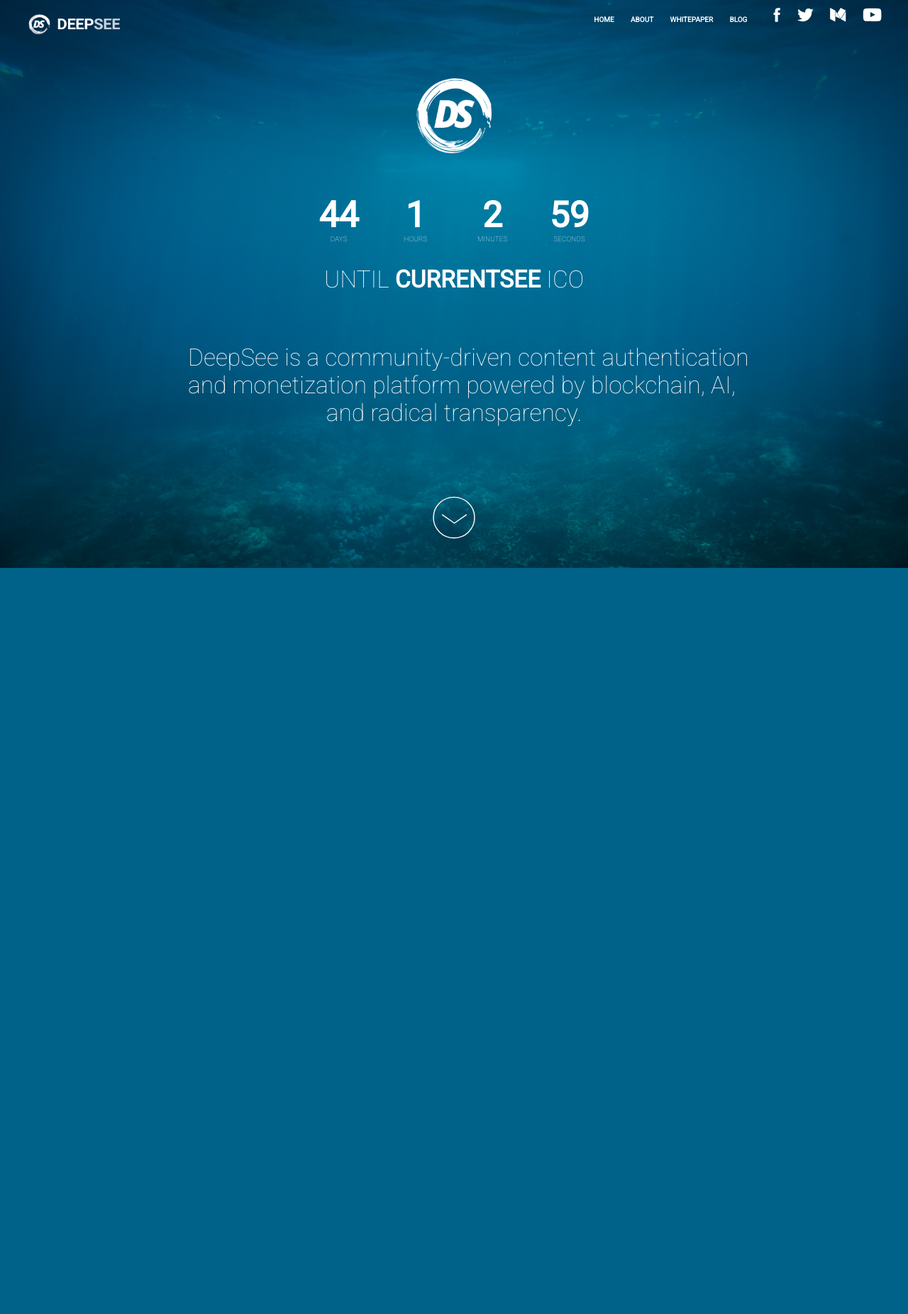
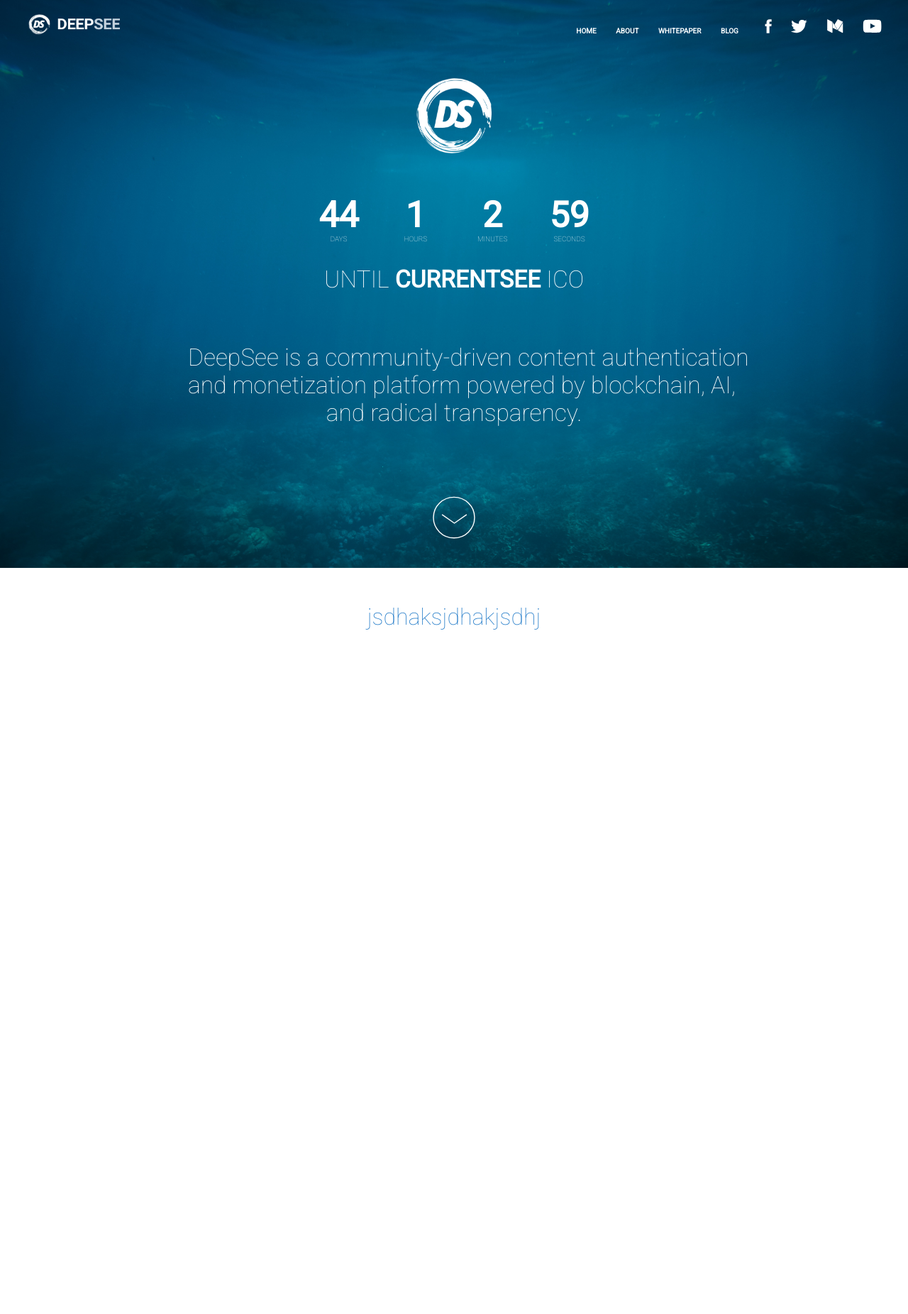
Before and after one commit to Kyle772/deepsee-landing-page, a PHP site: page / in a window 1280 px wide. Shown: the top 1851 px of the page at 71% size. Before the commit the page ends 800 px from the top, so only its background shows below. Run offline with PHP 8.4, Linux system fonts and the light colour scheme; some libraries are stand-ins or nearby versions.

Commit message:
viewport meta tag

```diff
--- a/css/styles.css
+++ b/css/styles.css
@@ -44,20 +46,9 @@
 #link-nav-list, #social-media-nav-list {
   display: inline-block;
   list-style-type: none;
+  font-size: 1.5em;
   float: right;
   padding-right: 22px;
-}
-
-.nav-a {
-  text-decoration: none;
-  color: white;
-  font-size: 10px;
-  font-weight: bold;
-}
-
-li {
-  padding-right: 15px;
-  display: inline;
 }
 
 #top-left-logo {
@@ -182,5 +185,38 @@
     padding-top: 73px;
   }
 
+}
+
+/*explore deepsee section*/
+
+#explore-deepsee {
+  height: 1000px;
+  width: 100%;
+  color: #297FCA;
+  font-weight: 100;
+}
+
+#explore-deepsee-title {
+  font-size: 2em;
+  width: 50%;
+  text-align: center;
+  padding-top: 50px;
+  margin: 0 auto;
 
 }
+
+#explore-deepsee-blurb {
+  font-size: .7em;
+  height: 150px;
+}
+
+#whitepaper-button-icon {
+  height: 20px;
+  width: 20px;
+}
+
+@media (max-width: 900px) {
+}
+
+@media (max-width: 700px) {
+}
--- a/index.html
+++ b/index.html
@@ -1,6 +1,9 @@
 <!DOCTYPE html>
 <html>
 <head>
+  <!-- detect viewport  -->
+  <meta name="viewport" content="width=device-width, initial-scale=1">
+
   <title>DeepSee.io</title>
   <!-- styles/ -->
   <link rel="stylesheet" type="text/css" href="css/styles.css">
@@ -13,6 +16,8 @@
 </head>
 <body>
 
+  <!-- hero image header -->
+
   <div id="hero-image-header">
 
     <div id="hero-content">
@@ -22,15 +27,15 @@
         <img id="top-left-logo" src="assets/img/deepsee-logo.png"/>
 
         <ul id="social-media-nav-list">
-          <li class="nav-link"><a href="https://www.facebook.com/Deepseeio/"><img class="nav-icon-height" src="assets/img/facebook.svg"/></a></li>
-          <li class="nav-link"><a href="https://twitter.com/deepseeio?lang=en"><img class="nav-icon-height" src="assets/img/twitter.svg"/></a></li>
-          <li class="nav-link"><a href="https://medium.com/@deepseeio"><img class="nav-icon-height" src="assets/img/medium.svg"/></a></li>
-          <li class="nav-link"><a href="https://www.youtube.com/channel/UCfEP4kVI-ezfwDInPHk70vg"><img class="nav-icon-height" src="assets/img/youtube.svg"/></a></li>
+          <li><a href="https://www.facebook.com/Deepseeio/"><img class="nav-icon-height" src="assets/img/facebook.svg"/></a></li>
+          <li><a href="https://twitter.com/deepseeio?lang=en"><img class="nav-icon-height" src="assets/img/twitter.svg"/></a></li>
+          <li><a href="https://medium.com/@deepseeio"><img class="nav-icon-height" src="assets/img/medium.svg"/></a></li>
+          <li><a href="https://www.youtube.com/channel/UCfEP4kVI-ezfwDInPHk70vg"><img class="nav-icon-height" src="assets/img/youtube.svg"/></a></li>
         </ul>
 
         <ul id="link-nav-list">
-          <li><a class="nav-a" href="#">HOME</a></li>
-          <li><a class="nav-a" href="#">ABOUT</a></li>
+          <li><a id="home-link" class="nav-a" href="#">HOME</a></li>
+          <li><a id="about-link" class="nav-a" href="#">ABOUT</a></li>
           <li><a class="nav-a" href="assets/pdf/whitepaper.pdf" download>WHITEPAPER</a></li>
           <li><a class="nav-a" href="https://medium.com/@deepseeio">BLOG</a></li>
         </ul>
@@ -99,11 +104,26 @@
 
       </div>
 
-      <a id="scroller-link" href="#"><img id="scroller" src="assets/img/scroll-arrow.svg"/></a>
+      <a id="scroller-link" href="#"><img id="scroller-image" src="assets/img/scroll-arrow.svg"/></a>
 
     </div>
 
+  </div>
 
+  <!-- explore deepsee -->
+
+  <div id="explore-deepsee">
+
+    <div id="explore-deepsee-title">
+    jsdhaksjdhakjsdhj
+    </div>
+
+    <div id="explore-deepsee-blurb">
+    asjdbakjsdaskjdnaskdna
+    </div>
+
+    <button id="whitepaper-button"><img id="whitepaper-button-icon" src="assets/img/scroll-arrow.svg"/>WHITEPAPER
+    </button>
   </div>
 
 </body>
```
Also changed, not shown: other parts of css/styles.css (+33 -19 lines).
